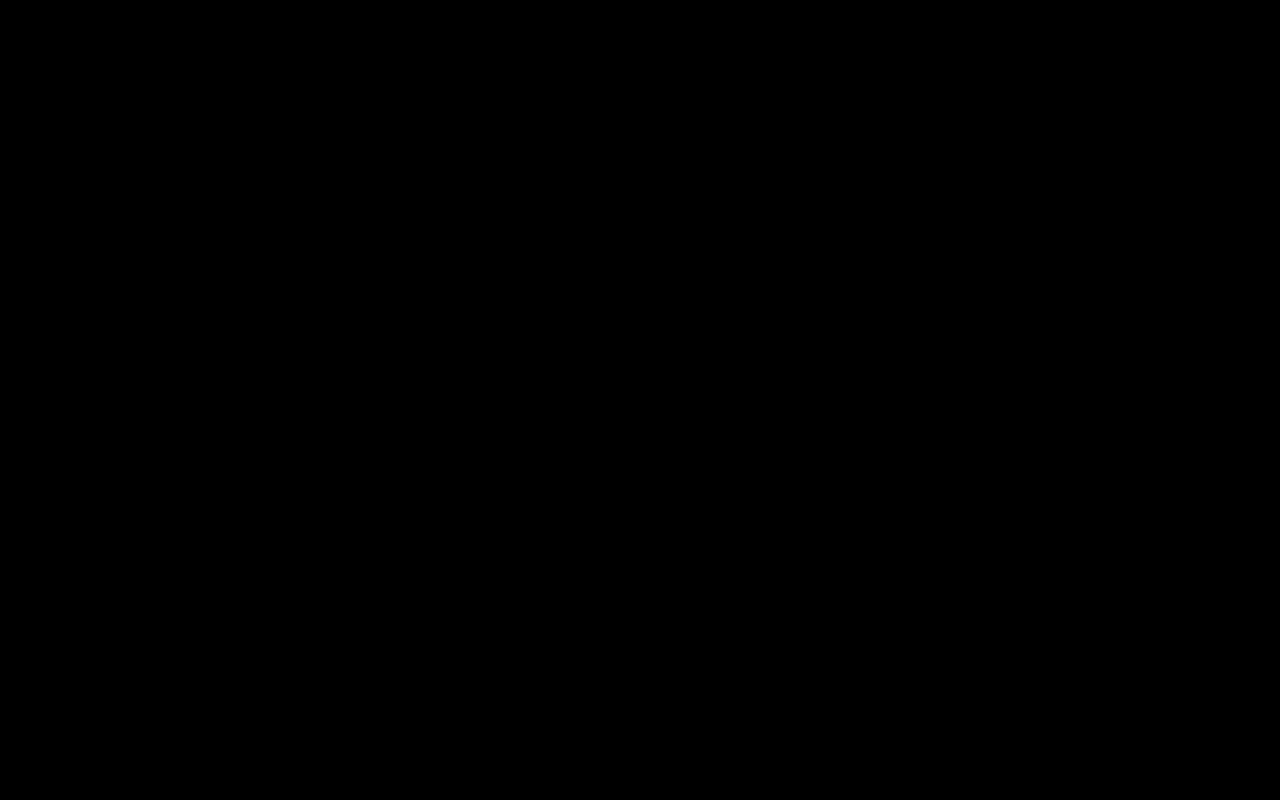
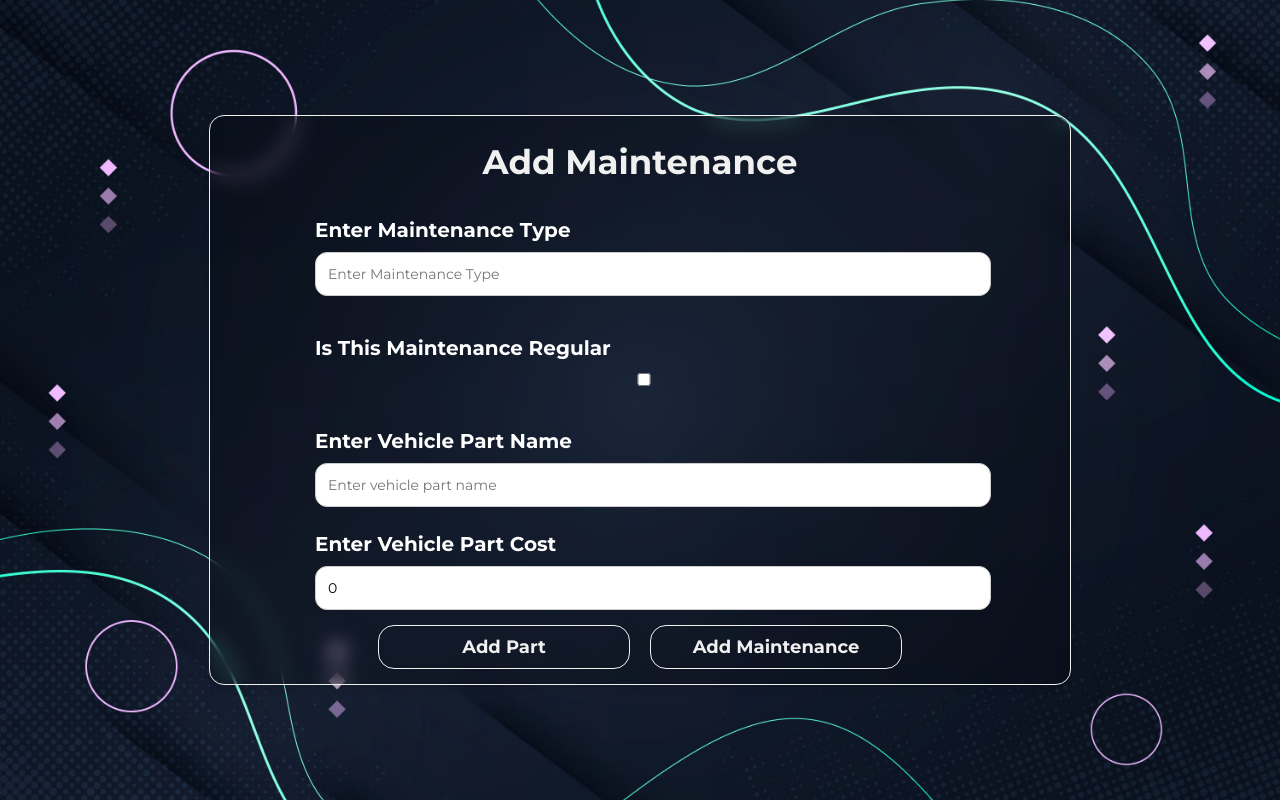
Before and after one commit to bemaldvanitha/fleet_manager_frontend, a React (Create React App) app: page /maintenance/create/1 in a window 1280 px wide. Before the commit this address had no page. Built offline with nearby package versions, Linux system fonts and the light colour scheme; no server answers.

Commit message:
add vehicle matenance screen

```diff
--- a/src/App.js
+++ b/src/App.js
@@ -19,6 +19,7 @@ import DriverRoute from "./components/routing/DriverRoute";
 import AllTripToDriver from "./screens/trips/AllTripToDriver";
 import SingleTripScreen from "./screens/trips/SingleTripScreen";
 import AddFuelRefillScreen from "./screens/fuel/AddFuelRefillScreen";
+import AddMaintenanceScreen from "./screens/maintenance/AddMaintenanceScreen";
 
 import store from "./store";
 
@@ -49,6 +50,7 @@ function App() {
                     <Route path={'/trips/:id'} element={<AllTripToDriver/>}/>
                     <Route path={'/trips/info/:id'} element={<SingleTripScreen/>}/>
                     <Route path={'/fuel/create/:id'} element={<AddFuelRefillScreen/>}/>
+                    <Route path={'/maintenance/create/:id'} element={<AddMaintenanceScreen/>}/>
                 </Route>
             </Routes>
         </Provider>
--- /dev/null
+++ b/src/screens/maintenance/AddMaintenanceScreen.css
@@ -0,0 +1,45 @@
+.add-maintenance-screen {
+    background-image: url("/src/assets/images/background/maintenance/maintenance-background-1.jpg");
+    background-size: cover;
+    background-repeat: no-repeat;
+    background-position: center;
+    min-height: 100vh;
+    display: flex;
+    justify-content: center;
+    align-items: center;
+}
+
+.add-maintenance-screen-container {
+    background: rgba(0, 0, 0, 0.2);
+    backdrop-filter: blur(10px);
+    display: flex;
+    flex-direction: column;
+    justify-content: center;
+    align-items: center;
+    border: 1px solid #f0f0f0;
+    border-radius: 15px;
+    padding: 15px 30px;
+    box-shadow: 0 4px 6px rgba(0, 0, 0, 0.1);
+    width: 800px;
+    margin: 20px 0;
+}
+
+.add-maintenance-screen-title {
+    font-family: 'Montserrat', serif;
+    font-weight: bold;
+    font-size: 34px;
+    margin: 10px 0;
+    color: #f0f0f0;
+}
+
+.add-maintenance-screen-button-container {
+    display: flex;
+    justify-content: space-around;
+    align-items: center;
+}
+
+@media (max-width: 800px) {
+    .add-maintenance-screen-container {
+        width: 90%;
+    }
+}
--- /dev/null
+++ b/src/screens/maintenance/AddMaintenanceScreen.js
@@ -0,0 +1,168 @@
+import React, { useState } from "react";
+import { useNavigate, useParams } from "react-router-dom";
+import { ColorRing } from "react-loader-spinner";
+import { message } from "antd";
+
+import CustomInput from "../../components/common/CustomInput";
+import CustomButton from "../../components/common/CustomButton";
+import { useVehicleMaintenanceAddMutation } from "../../slicers/maintenanceSlice";
+
+import './AddMaintenanceScreen.css';
+
+const AddMaintenanceScreen = () => {
+    const navigate = useNavigate();
+    const vehicleId = useParams().id;
+
+    const [formData, setFormData] = useState({
+        maintenanceType: '',
+        isRegular: false,
+        vehicleParts: [
+            {
+                vehiclePartName: "",
+                cost: 0
+            }
+        ]
+    });
+
+    const [isFieldError, setIsFieldError] = useState({
+        isMaintenanceTypeError: false,
+        isVehiclePartsError: [
+            {
+                isVehiclePartNameError: false,
+                isCostError: false
+            }
+        ]
+    });
+
+    const [vehicleMaintenanceAdd, { isLoading: maintenanceAddIsLoading }] = useVehicleMaintenanceAddMutation();
+
+    const handleChange = (field, value) => {
+        setFormData((prevData) => ({
+            ...prevData,
+            [field]: value,
+        }));
+    };
+
+    const maintenanceTypeChangeHandler = (e) => {
+        handleChange('maintenanceType', e.target.value);
+    }
+
+    const isRegularChangeHandler = (e) => {
+        handleChange('isRegular', e.target.checked);
+    }
+
+    const vehiclePartNameChangeHandler = (e, index) => {
+        const allVehicleParts = [...formData.vehicleParts];
+        allVehicleParts[index].vehiclePartName = e.target.value;
+        handleChange('vehicleParts', allVehicleParts);
+    }
+
+    const vehiclePartCostChangeHandler = (e, index) => {
+        const allVehicleParts = [...formData.vehicleParts];
+        allVehicleParts[index].cost = parseInt(e.target.value);
+        handleChange('vehicleParts', allVehicleParts)
+    }
+
+    const vehiclePartAddHandler = () => {
+        const allVehicleParts = [...formData.vehicleParts];
+        const allVehiclePartError = [...isFieldError.isVehiclePartsError];
+
+        allVehicleParts.push({
+            vehiclePartName: "",
+            cost: 0
+        });
+
+        allVehiclePartError.push({
+            isVehiclePartNameError: false,
+            isCostError: false
+        });
+
+        handleChange('vehicleParts', allVehicleParts);
+        setIsFieldError({
+            isMaintenanceTypeError: isFieldError.isMaintenanceTypeError,
+            isVehiclePartsError: allVehiclePartError
+        })
+    }
+
+    const addMaintenanceHandler = async () => {
+        const maintenanceTypeValidity = formData.maintenanceType.trim().length > 3;
+        let totalPartValidity = true;
+        const partSpecificValidity = [];
+
+        for(let part of formData.vehicleParts){
+            const vehiclePartNameValidity = part.vehiclePartName.trim().length >= 1;
+            const vehiclePartCostValidity = !isNaN(part.cost) && part.cost > 0;
+
+            partSpecificValidity.push({
+                isVehiclePartNameError: !vehiclePartNameValidity,
+                isCostError: !vehiclePartCostValidity
+            });
+
+            if(!vehiclePartNameValidity || !vehiclePartCostValidity){
+                totalPartValidity = false;
+            }
+        }
+
+        if(maintenanceTypeValidity && totalPartValidity){
+            try{
+                const res = await vehicleMaintenanceAdd({
+                    vehicleId: vehicleId,
+                    maintenanceType: formData.maintenanceType,
+                    isRegular: formData.isRegular,
+                    vehicleParts: formData.vehicleParts
+                })
+
+                message.success(res?.message);
+                navigate(-1);
+            }catch (error){
+                console.log(error);
+                message.error(error?.data?.message);
+            }
+        }else {
+            setIsFieldError({
+                isMaintenanceTypeError: !maintenanceTypeValidity,
+                isVehiclePartsError: partSpecificValidity
+            })
+        }
+    }
+
+    if(maintenanceAddIsLoading){
+        return <div className={'loading-container'}>
+            <ColorRing visible={true} height="80" width="80" ariaLabel="color-ring-loading" wrapperStyle={{}}
+                       wrapperClass="color-ring-wrapper"
+                       colors={['#e15b64', '#f47e60', '#f8b26a', '#abbd81', '#849b87']}/>
+        </div>
+    }else {
+        return(
+            <div className={'add-maintenance-screen'}>
+                <div className={'add-maintenance-screen-container'}>
+                    <p className={'add-maintenance-screen-title'}>Add Maintenance</p>
+                    <CustomInput value={formData.maintenanceType} type={'text'} id={'maintenanceType'} onChangeHandle={maintenanceTypeChangeHandler}
+                                 errorMessage={'Enter valid maintenance type'} title={'Enter Maintenance Type'}
+                                 isError={isFieldError.isMaintenanceTypeError} placeholder={'Enter Maintenance Type'}/>
+                    <CustomInput value={formData.isRegular} id={'isRegular'} errorMessage={''} isError={false} placeholder={'Selected Is Regular'}
+                                 type={'checkbox'} title={'Is This Maintenance Regular'} onChangeHandle={isRegularChangeHandler}/>
+                    {formData.vehicleParts.map((part, index) => {
+                        return <div>
+                            <CustomInput value={formData.vehicleParts[index].vehiclePartName} errorMessage={'Please Enter Valid Part Name'}
+                                         isError={isFieldError.isVehiclePartsError[index].isVehiclePartNameError} id={`partName${index}`}
+                                         type={'text'} title={'Enter Vehicle Part Name'} placeholder={'Enter vehicle part name'}
+                                         onChangeHandle={(e) => vehiclePartNameChangeHandler(e, index) }/>
+                            <CustomInput value={formData.vehicleParts[index].cost} placeholder={'Enter vehicle part cost'}
+                                         onChangeHandle={vehiclePartCostChangeHandler} id={'vehiclePartCost'} type={'number'}
+                                         title={'Enter Vehicle Part Cost'} isError={isFieldError.isVehiclePartsError[index].isCostError}
+                                         errorMessage={'Please Enter Valid Part COst'}/>
+                        </div>
+                    })}
+                    <div className={'add-maintenance-screen-button-container'}>
+                        <CustomButton title={'Add Part'} onClick={vehiclePartAddHandler} bgColor={'transparent'} fontColor={'#f0f0f0'} isSmall={true}/>
+                        <CustomButton title={'Add Maintenance'} onClick={addMaintenanceHandler} bgColor={'transparent'} fontColor={'#f0f0f0'}
+                                      isSmall={true}/>
+                    </div>
+                </div>
+            </div>
+        )
+    }
+}
+
+export default AddMaintenanceScreen;
```
Also changed, not shown: src/assets/images/background/maintenance/maintenance-background-1.jpg (added).
